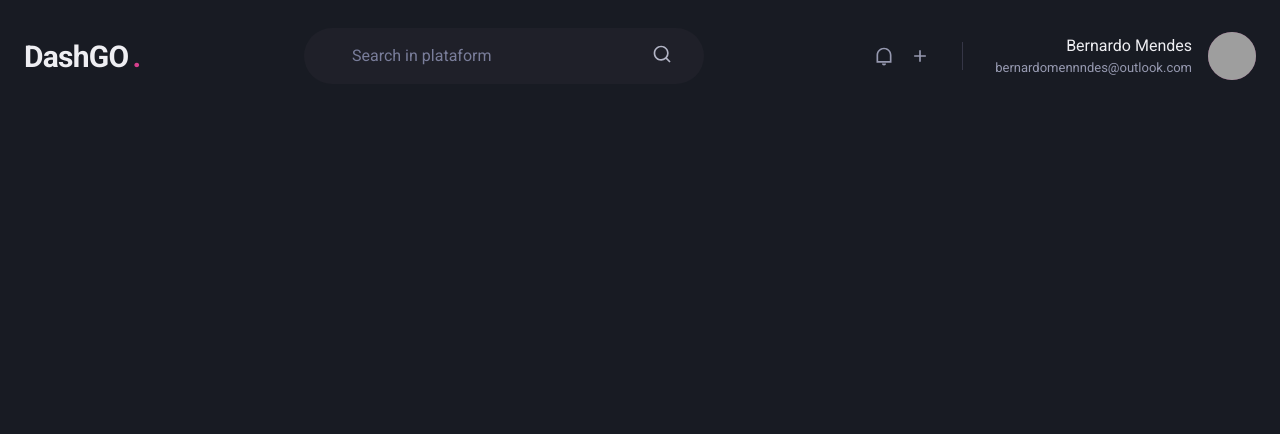
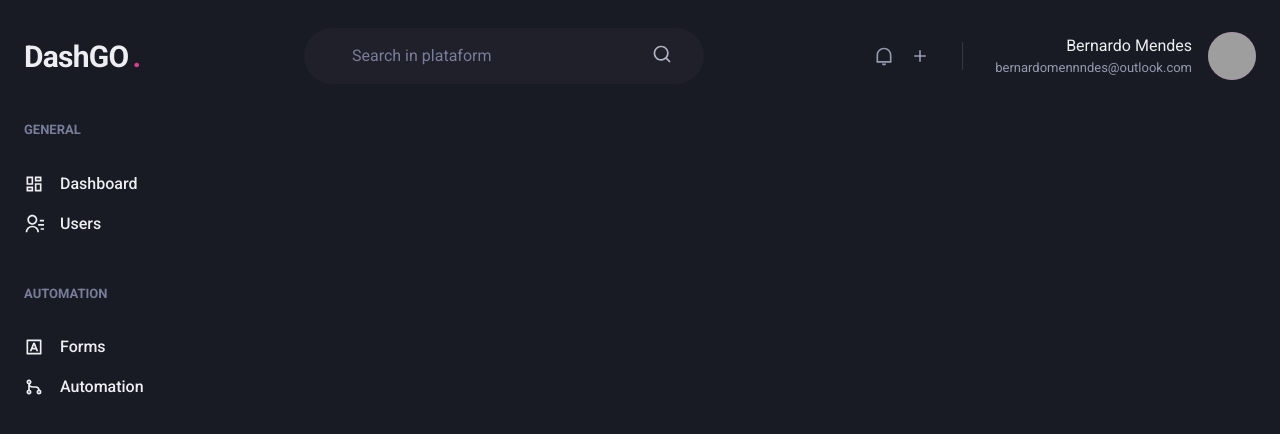
Before and after one commit to Bernardomennndes/dashgo, a Next.js app: page /dashboard in a window 1280 px wide. Shown: the top 434 px of the page. Built offline with nearby package versions, Linux system fonts and the light colour scheme; grey boxes are pictures that could not be loaded.

Commit message:
Component: Sidebar

```diff
--- /dev/null
+++ b/src/components/Sidebar.tsx
@@ -0,0 +1,42 @@
+import { Box, Stack, Text, Link, Icon } from "@chakra-ui/react";
+import { RiContactsLine, RiDashboardLine, RiGitMergeLine, RiInputMethodLine } from 'react-icons/ri'
+
+export function Sidebar() {
+    return (
+        <>
+            <Box as="aside" w="64" mr="8">
+                <Stack spacing="12" align="flex-start">
+
+                    <Box>
+                        <Text fontWeight="bold" color="gray.400" fontSize="small">GENERAL</Text>
+                        <Stack spacing="4" mt="8" align="stretch">
+                            <Link display="flex" alignItems="center" >
+                                <Icon as={RiDashboardLine} fontSize="20" />
+                                <Text ml="4" fontWeight="medium">Dashboard</Text>
+                            </Link>
+                            <Link display="flex" alignItems="center" >
+                                <Icon as={RiContactsLine} fontSize="20" />
+                                <Text ml="4" fontWeight="medium">Users</Text>
+                            </Link>
+                        </Stack>
+                    </Box>
+
+                    <Box>
+                        <Text fontWeight="bold" color="gray.400" fontSize="small">AUTOMATION</Text>
+                        <Stack spacing="4" mt="8" align="stretch">
+                            <Link display="flex" alignItems="center" >
+                                <Icon as={RiInputMethodLine} fontSize="20" />
+                                <Text ml="4" fontWeight="medium">Forms</Text>
+                            </Link>
+                            <Link display="flex" alignItems="center" >
+                                <Icon as={RiGitMergeLine} fontSize="20" />
+                                <Text ml="4" fontWeight="medium">Automation</Text>
+                            </Link>
+                        </Stack>
+                    </Box>
+
+                </Stack>
+            </Box>
+        </>
+    );
+}
--- a/src/pages/dashboard.tsx
+++ b/src/pages/dashboard.tsx
@@ -1,7 +1,15 @@
+import { Flex } from "@chakra-ui/react";
 import { Header } from "../components/Header";
+import { Sidebar } from "../components/Sidebar";
 
 export default function Dashboard() {
     return (
-        <Header />
+        <Flex direction="column" h="100vh">
+            <Header />
+
+            <Flex w="100%" my="6" maxWidth={1480} mx="auto" px="6">
+                <Sidebar />
+            </Flex>
+        </Flex>
     );
 }
```
